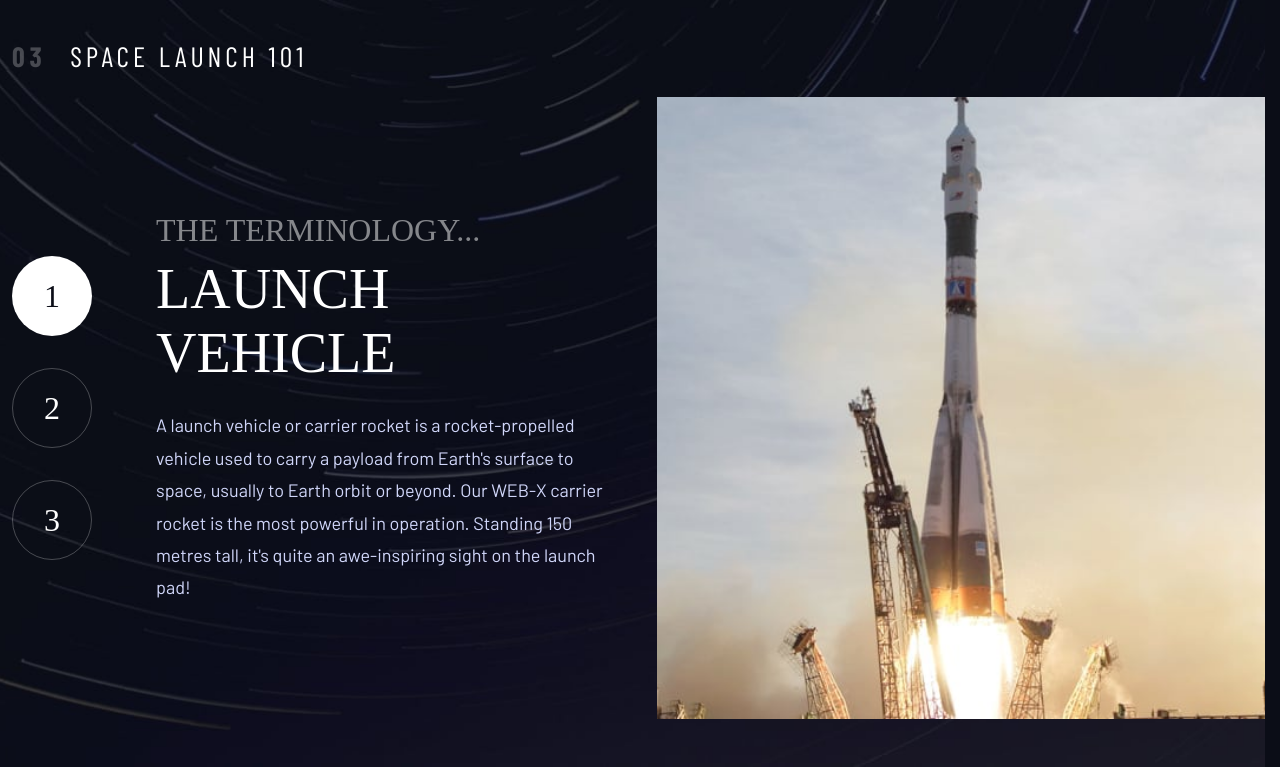
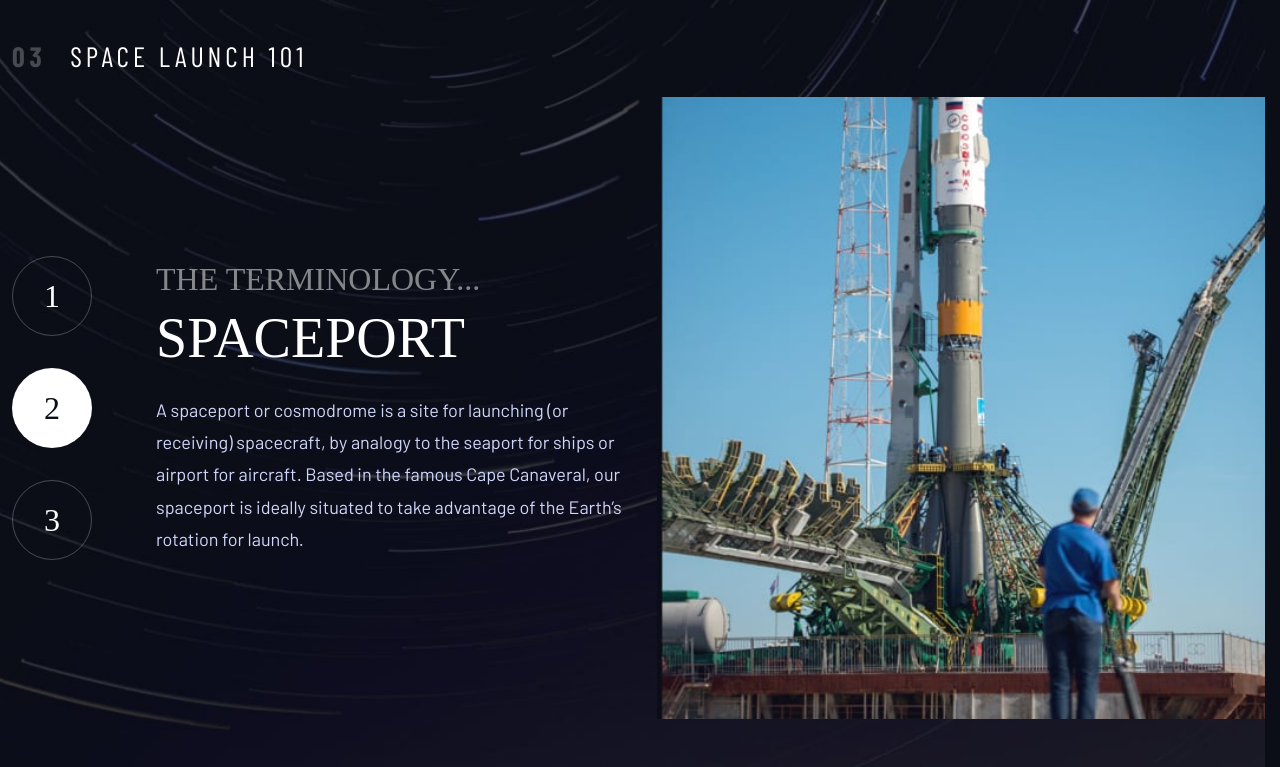
Before and after one commit to VirginiaPat/space-tourism-website, a website built with Parcel: page src/technology.html in a window 1280 px wide. Both pictures are taken after a click on the tab "2: Spaceport". Shown: the part 137-904 px from the top of the page. Built offline with nearby package versions, Linux system fonts and the light colour scheme; a web font is replaced by a local one.

Commit message:
feat: make technology page interactive with data-driven tabs

```diff
--- a/src/js/crew-tabs.js
+++ b/src/js/crew-tabs.js
@@ -46,7 +46,8 @@ const renderCrewMember = (index, tab) => {
 /**
  * Finds the elements and makes the tabs work.
  * @returns {void}
- * @throws {Error} If an element is missing, a crew member has no image, or the number of tabs does not match the number of crew members in `data.json`.
+ * @throws {Error} If an element is missing, a crew member has no image, or the
+ * number of tabs does not match the number of crew members in `data.json`.
  */
 export const initCrewTabs = () => {
   assertImagesFor(
--- a/src/js/main.js
+++ b/src/js/main.js
@@ -10,6 +10,7 @@ import { initMenu } from "./ham-menu.js";
 import { initHeaderScroll } from "./header-scroll.js";
 import { initCrewTabs } from "./crew-tabs.js";
 import { initDestinationTabs } from "./destination-tabs.js";
+import { initTechnologyTabs } from "./technology-tabs.js";
 
 /**
  * Starts one feature and logs its error, if any, without rethrowing.
@@ -29,6 +30,7 @@ const startFeature = (name, init) => {
 const pageFeatures = {
   destination: [["destination tabs", initDestinationTabs]],
   crew: [["crew tabs", initCrewTabs]],
+  technology: [["technology tabs", initTechnologyTabs]],
 };
 
 /**
--- /dev/null
+++ b/src/js/technology-tabs.js
@@ -0,0 +1,107 @@
+/**
+ * Technology tabs: when a tab is selected, fills the single tabpanel (name,
+ * description) and the responsive image with the matching entry of
+ * `data.json`. The tablist is vertical on wide screens and horizontal below,
+ * so it keeps `aria-orientation` in sync for the arrow keys in `tabs.js`.
+ * @module technology-tabs
+ */
+
+import data from "../data.json";
+
+import { getElement, query, queryAll } from "./dom.js";
+import { assertImagesFor, technologyImages } from "./images.js";
+import { initTabs } from "./tabs.js";
+
+const { technology } = data;
+
+/**
+ * Matches when the viewport reaches Tailwind's `xl` breakpoint (80rem), where
+ * the tabs are stacked vertically next to the text.
+ * Keep in sync with the `xl` value in the Tailwind theme.
+ * @type {MediaQueryList}
+ */
+const verticalQuery = window.matchMedia("(min-width: 80rem)");
+
+/**
+ * Elements the technology tabs depend on. Filled in by `initTechnologyTabs`.
+ * @typedef {Object} TechnologyElements
+ * @property {HTMLElement} tablist
+ * @property {HTMLElement} panel - The tabpanel.
+ * @property {HTMLSourceElement} imageSource - Portrait image, used at `xl`.
+ * @property {HTMLImageElement} image - Landscape image, used below `xl`.
+ * @property {HTMLElement} name
+ * @property {HTMLElement} description
+ */
+
+/** @type {TechnologyElements} */
+let elements;
+
+/**
+ * Tells the tablist which arrow keys to use.
+ * @returns {void}
+ */
+const updateOrientation = () => {
+  elements.tablist.setAttribute(
+    "aria-orientation",
+    verticalQuery.matches ? "vertical" : "horizontal",
+  );
+};
+
+/**
+ * Shows one technology. The panel is labelled by the selected tab, so screen
+ * readers announce the right name after every change.
+ * @param {number} index - Position in `data.technology`.
+ * @param {HTMLButtonElement} tab - The selected tab.
+ * @returns {void}
+ */
+const renderTechnology = (index, tab) => {
+  const item = technology[index];
+  const images = technologyImages[item.name];
+
+  elements.panel.setAttribute("aria-labelledby", tab.id);
+  elements.imageSource.srcset = images.portrait;
+  elements.image.src = images.landscape;
+  elements.image.alt = `Image of ${item.name}`;
+  elements.name.textContent = item.name;
+  elements.description.textContent = item.description;
+};
+
+/**
+ * Finds the elements, checks that the HTML and `data.json` match, makes the
+ * tabs work and keeps the tablist's `aria-orientation` in sync with the layout.
+ * @returns {void}
+ * @throws {Error} If a technology has no images, an element is missing, or the
+ * number of tabs does not match the number of items in `data.json`.
+ */
+export const initTechnologyTabs = () => {
+  assertImagesFor(
+    technologyImages,
+    technology.map(({ name }) => name),
+  );
+
+  elements = {
+    tablist: query('[role="tablist"]', document, HTMLElement),
+    panel: getElement("technology-panel", HTMLElement),
+    imageSource: getElement("technology-image-source", HTMLSourceElement),
+    image: getElement("technology-image", HTMLImageElement),
+    name: getElement("technology-name", HTMLElement),
+    description: getElement("technology-description", HTMLElement),
+  };
+
+  const tabCount = queryAll(
+    '[role="tab"]',
+    elements.tablist,
+    HTMLButtonElement,
+  ).length;
+
+  if (tabCount !== technology.length) {
+    throw new Error(
+      `[technology tabs] ${tabCount} tabs in the HTML but ${technology.length} items in data.json`,
+    );
+  }
+
+  initTabs(elements.tablist, renderTechnology);
+
+  updateOrientation();
+  verticalQuery.addEventListener("change", updateOrientation);
+};
--- a/src/styles.css
+++ b/src/styles.css
@@ -259,7 +259,7 @@
   }
 
   .tab-number {
-    @apply cursor-pointer size-10 rounded-full bg-transparent text-preset-20 border border-white/25 transition-colors duration-300 motion-reduce:transition-none aria-selected:bg-white aria-selected:text-dark-blue not-aria-selected:hocus:bg-transparent not-aria-selected:hocus:border-white md:size-14 md:text-preset-21 xl:size-20 xl:text-preset-4;
+    @apply cursor-pointer size-10 rounded-full bg-transparent text-preset-20 border border-white/25 transition-colors duration-300 motion-reduce:transition-none focus-visible:outline-white aria-selected:bg-white aria-selected:text-dark-blue not-aria-selected:hocus:bg-transparent not-aria-selected:hocus:border-white md:size-14 md:text-preset-21 xl:size-20 xl:text-preset-4;
   }
 
   .panel-text {
--- a/src/technology.html
+++ b/src/technology.html
@@ -6,6 +6,7 @@
   </head>
 
   <body
+    data-page="technology"
     class="relative isolate min-h-dvh flex flex-col bg-dark-blue text-white"
   >
     <picture
@@ -54,14 +55,16 @@
           <div class="pt-16 xl:order-last xl:w-152 xl:shrink-0 xl:pt-0">
             <picture>
               <source
+                id="technology-image-source"
                 media="(min-width: 80rem)"
                 srcset="./assets/technology/image-launch-vehicle-portrait.jpg"
                 width="515"
                 height="527"
               />
               <img
+                id="technology-image"
                 src="./assets/technology/image-launch-vehicle-landscape.jpg"
-                alt="Launch vehicle on the launch pad"
+                alt=""
                 width="768"
                 height="310"
                 fetchpriority="high"
@@ -86,7 +89,7 @@
                 id="launch-vehicle-tab"
                 aria-label="1: Launch vehicle"
                 aria-selected="true"
-                aria-controls="launch-vehicle-content"
+                aria-controls="technology-panel"
                 class="tab-number"
               >
                 1
@@ -99,7 +102,7 @@
                 aria-label="2: Spaceport"
                 aria-selected="false"
                 tabindex="-1"
-                aria-controls="spaceport-content"
+                aria-controls="technology-panel"
                 class="tab-number"
               >
                 2
@@ -112,7 +115,7 @@
                 aria-label="3: Space capsule"
                 aria-selected="false"
                 tabindex="-1"
-                aria-controls="space-capsule-content"
+                aria-controls="technology-panel"
                 class="tab-number"
               >
                 3
@@ -121,19 +124,21 @@
             <!-- Tabpanels -->
             <div id="tabpanels" class="md:px-22 xl:min-w-0 xl:flex-1 xl:px-0">
               <div
-                id="launch-vehicle-content"
+                id="technology-panel"
                 role="tabpanel"
                 tabindex="0"
                 aria-labelledby="launch-vehicle-tab"
-                class="flex flex-col items-center gap-6 xl:items-start"
+                class="flex flex-col items-center gap-6 xl:items-start focus-visible:outline-2 focus-visible:outline-white focus-visible:outline-offset-8"
               >
                 <h2
                   class="uppercase flex flex-col items-center justify-center gap-2 xl:items-start"
                 >
                   <span class="panel-subtitle">The terminology...</span
-                  ><span class="panel-title">Launch vehicle</span>
+                  ><span id="technology-name" class="panel-title"
+                    >Launch vehicle</span
+                  >
                 </h2>
-                <p class="panel-text">
+                <p id="technology-description" class="panel-text">
                   A launch vehicle or carrier rocket is a rocket-propelled
                   vehicle used to carry a payload from Earth's surface to space,
                   usually to Earth orbit or beyond. Our WEB-X carrier rocket is
```
